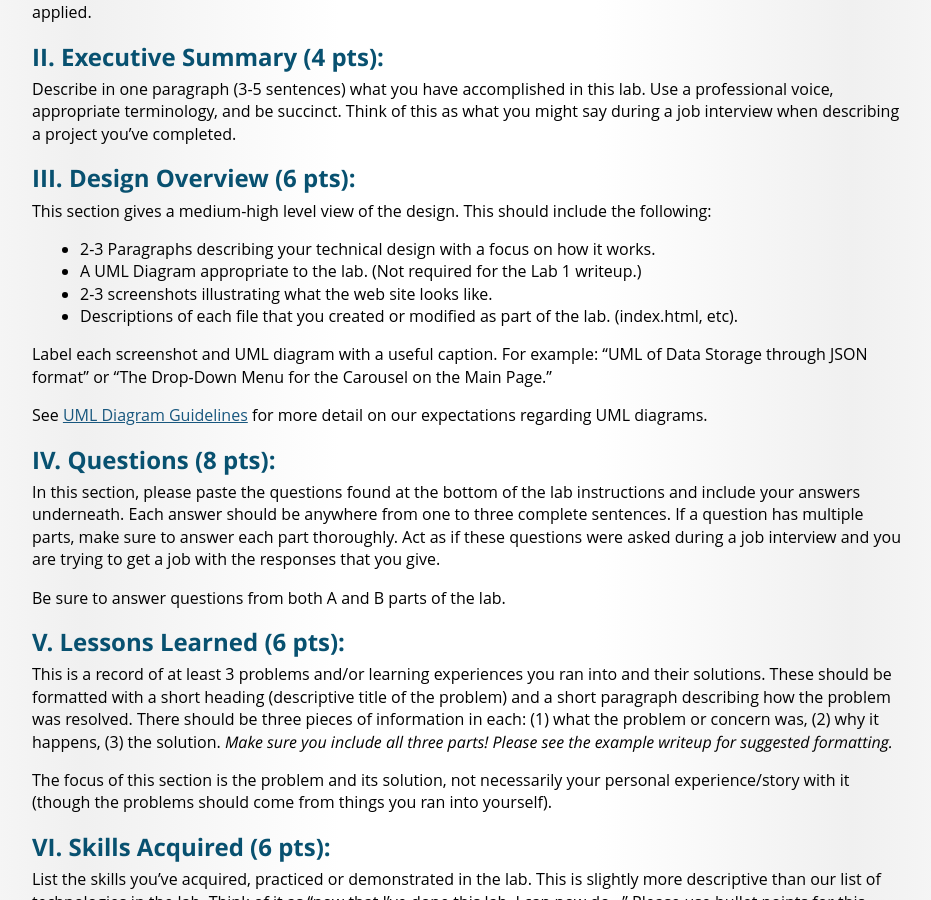
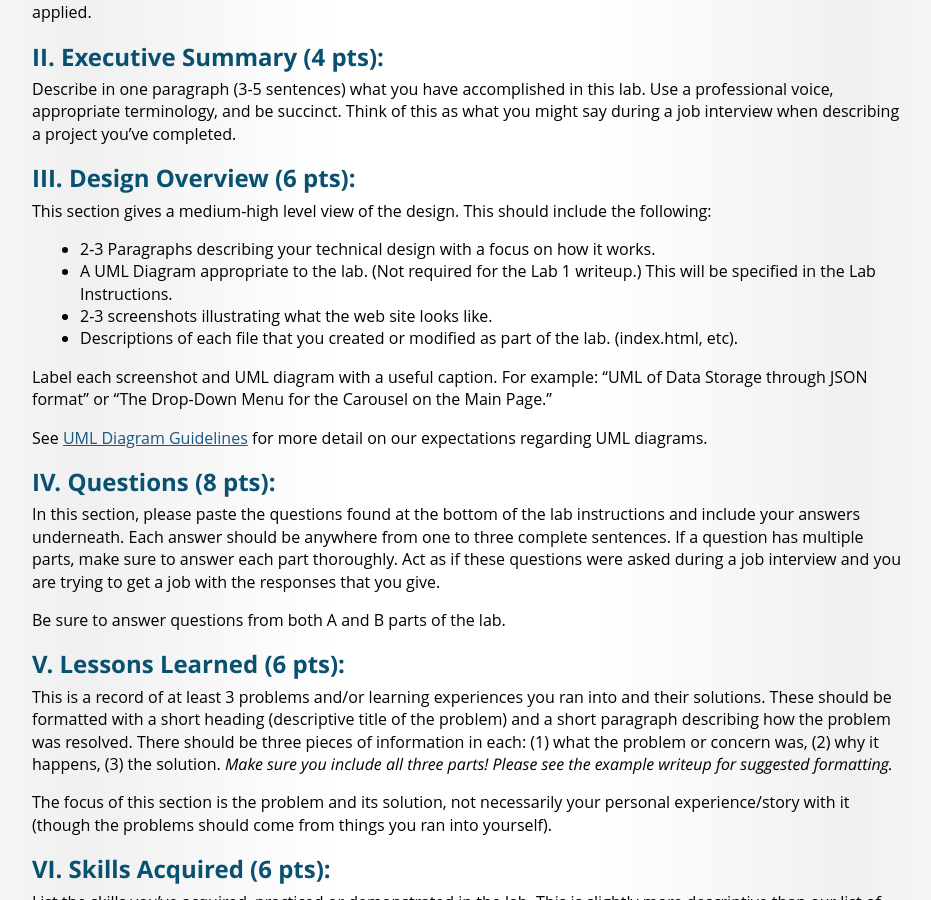
Before and after one commit to BYU-ITC-210/BYU-ITC-210.github.io, a Jekyll site: the page built from LabWriteupInstructions.md, in a window 1280 px wide and 900 px high, scrolled down 737 px. Shown: the whole window, without its empty margins (173-1104 px from the left). Built offline with Jekyll 4.4.1, drawn with Linux system fonts in a browser that asks for light colours; some web fonts are replaced.

Commit message:
Update LabWriteupInstructions.md about UML diagram instructions

```diff
--- a/LabWriteupInstructions.md
+++ b/LabWriteupInstructions.md
@@ -33,7 +33,7 @@ Describe in one paragraph (3-5 sentences) what you have accomplished in this lab
 
 This section gives a medium-high level view of the design. This should include the following:
 * 2-3 Paragraphs describing your technical design with a focus on how it works.
-* A UML Diagram appropriate to the lab. (Not required for the Lab 1 writeup.)
+* A UML Diagram appropriate to the lab. (Not required for the Lab 1 writeup.) This will be specified in the Lab Instructions.
 * 2-3 screenshots illustrating what the web site looks like.
 * Descriptions of each file that you created or modified as part of the lab. (index.html, etc).
 
```
